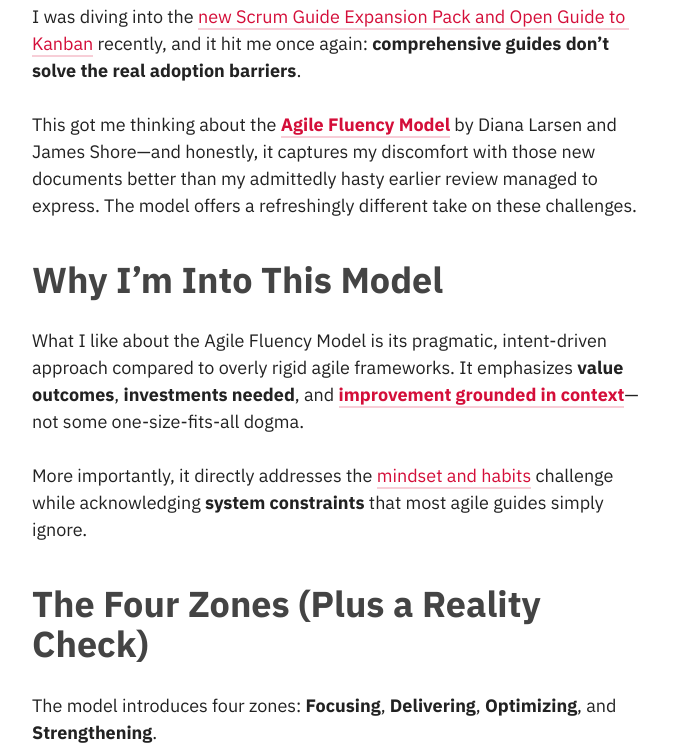
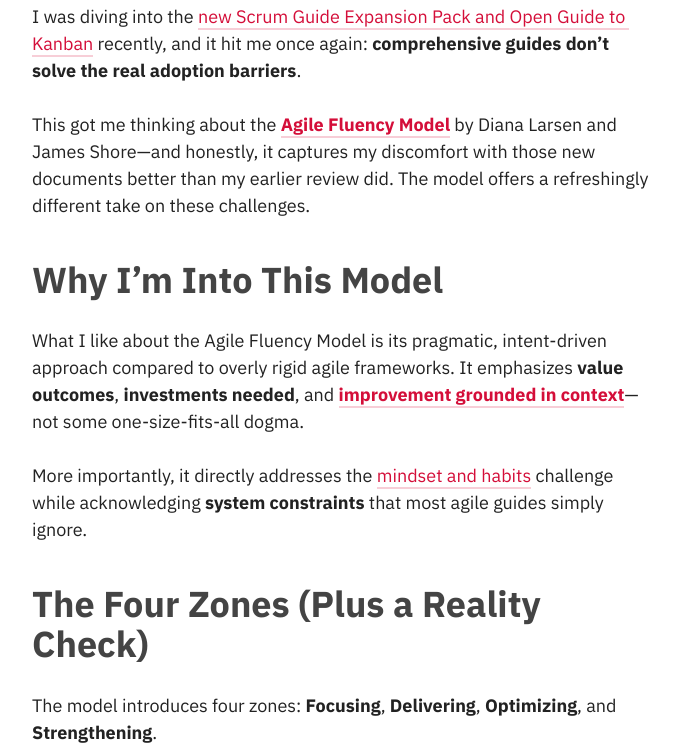
Before and after one commit to akikoo/akikoo.github.io, a Jekyll site: the page built from _posts/2025-07-16-why-the-agile-fluency-model-matters.html, in a window 1280 px wide and 900 px high, scrolled down 565 px, cut to the strip 147-900 px from the top of the window. Shown: the whole strip, without its empty margins (133-812 px from the left). Built offline with Jekyll 4.4.1, drawn with Linux system fonts in a browser that asks for light colours; some web fonts are replaced.

Commit message:
Simplify sentence

```diff
--- a/_posts/2025-07-16-why-the-agile-fluency-model-matters.html
+++ b/_posts/2025-07-16-why-the-agile-fluency-model-matters.html
@@ -17,7 +17,7 @@
 </figure>
 
 <p>I was diving into the <a href="/log/2025/07/12/are-new-scrum-and-kanban-guides-making-us-less-agile/">new Scrum Guide Expansion Pack and Open Guide to Kanban</a> recently, and it hit me once again: <strong>comprehensive guides don’t solve the real adoption barriers</strong>.</p>
-<p>This got me thinking about the <strong><a href="https://martinfowler.com/articles/agileFluency.html">Agile Fluency Model</a></strong> by Diana Larsen and James Shore—and honestly, it captures my discomfort with those new documents better than my admittedly hasty earlier review managed to express. The model offers a refreshingly different take on these challenges.</p>
+<p>This got me thinking about the <strong><a href="https://martinfowler.com/articles/agileFluency.html">Agile Fluency Model</a></strong> by Diana Larsen and James Shore—and honestly, it captures my discomfort with those new documents better than my earlier review did. The model offers a refreshingly different take on these challenges.</p>
 
 <h2>Why I’m Into This Model</h2>
 <p>What I like about the Agile Fluency Model is its pragmatic, intent-driven approach compared to overly rigid agile frameworks. It emphasizes <strong>value outcomes</strong>, <strong>investments needed</strong>, and <strong><a href="/log/2024/01/24/uncovering-agile/">improvement grounded in context</a></strong>—not some one-size-fits-all dogma.</p>
```
